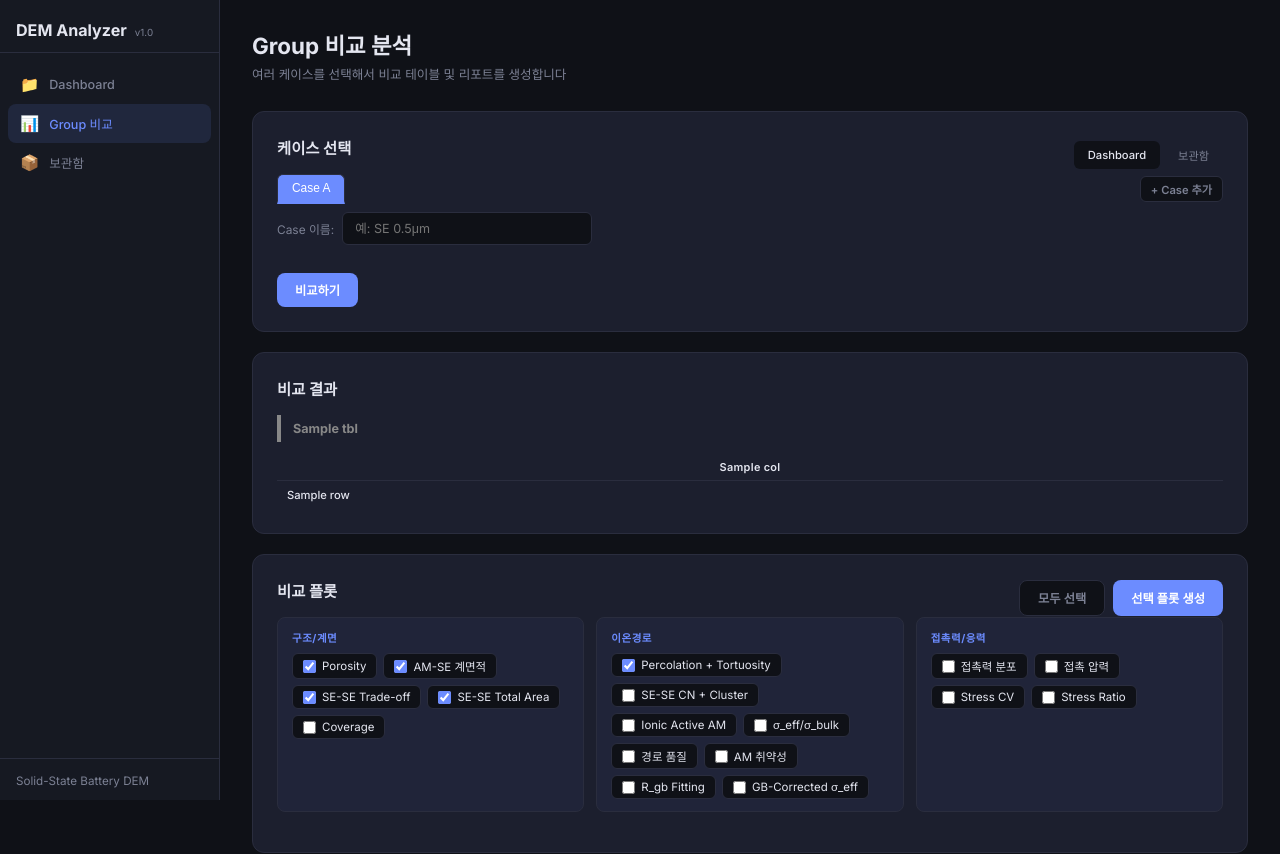
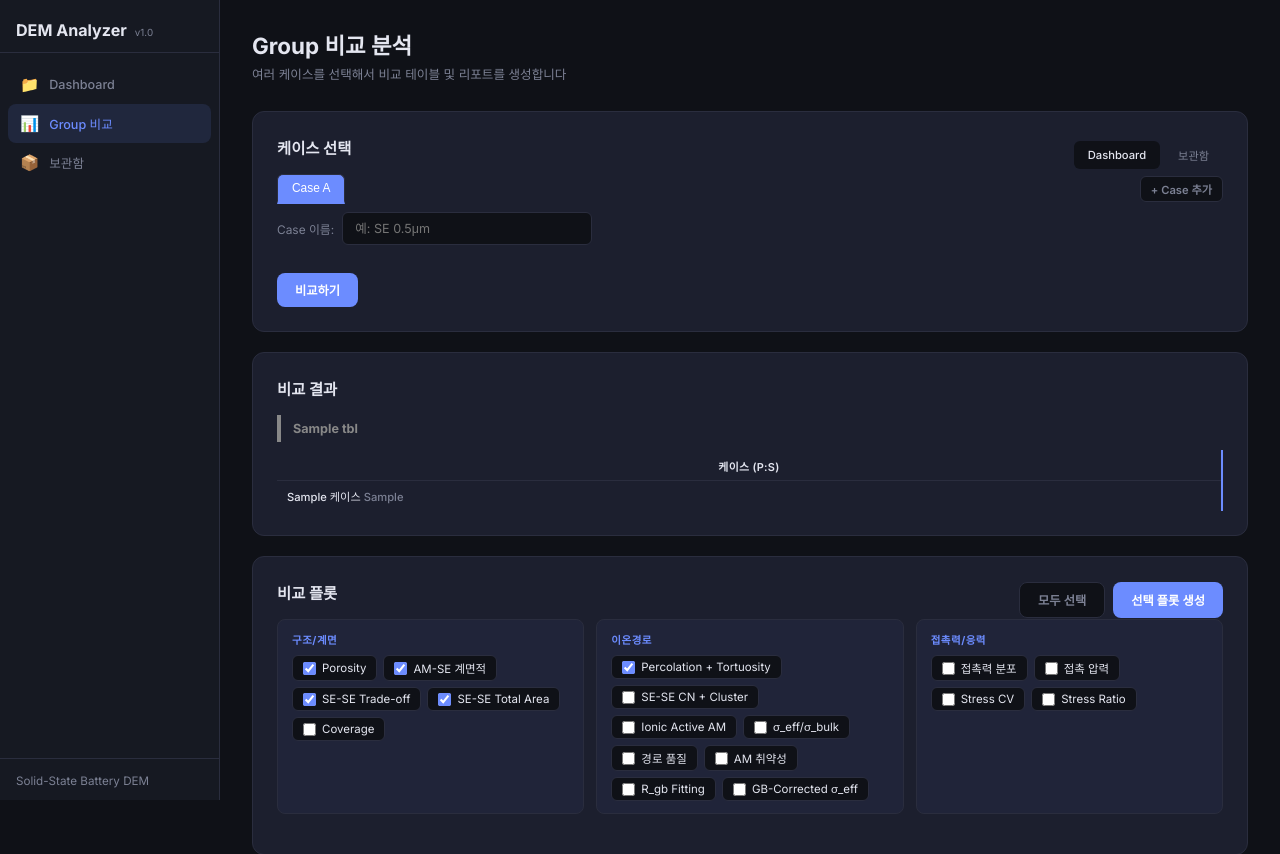
Before and after one commit to yonghoon7153-source/Yonghoon, a Flask app: template webapp/templates/group.html in a window 1280 px wide. Shown: the top 854 px of the page. Run offline with Flask 3, Linux system fonts and the light colour scheme; the template is opened without the code that fills it: most values are stand-ins (such as "Sample title", 1, 10 or a date in 2020); some libraries are stand-ins or nearby versions.

Commit message:
비교 테이블: 케이스+P:S 한 컬럼으로 합침, sticky 고정
케이스명 옆에 P:S 회색으로 표시, 하나의 sticky 컬럼
오른쪽에 파란 구분선

https://claude.ai/code/session_01T6GQvxeZmHSwX8wMisgokw

```diff
--- a/webapp/static/css/style.css
+++ b/webapp/static/css/style.css
@@ -223,8 +223,7 @@ tr.tooltip-row .tt-meaning { color: #a5f3c4; margin-top: 8px; }
 .sticky-col {
   position: sticky; background: var(--card); z-index: 2;
 }
-.sticky-col-1 { left: 0; min-width: 90px; max-width: 110px; }
-.sticky-col-2 { left: 90px; min-width: 40px; max-width: 50px; padding-left: 4px !important; padding-right: 4px !important; border-right: 2px solid var(--accent) !important; }
+.sticky-col-1 { left: 0; white-space: nowrap; border-right: 2px solid var(--accent) !important; }
 thead .sticky-col { z-index: 3; }
 .group-separator-row .group-separator-cell {
   background: var(--bg2); color: var(--group-color, var(--accent));
--- a/webapp/templates/group.html
+++ b/webapp/templates/group.html
@@ -70,21 +70,29 @@
     <table class="data-table compact group-table">
       <thead>
         <tr>
+          <th class="group-th sticky-col sticky-col-1">
+            <span class="th-name">케이스 (P:S)</span>
+          </th>
           {% for col in comparison.columns %}
-          <th class="group-th{% if loop.index <= 2 %} sticky-col sticky-col-{{ loop.index }}{% endif %}{% if comparison.categories and loop.index0 > 0 and comparison.categories[loop.index0] != comparison.categories[loop.index0 - 1] %} cat-border{% endif %}" data-col-metric="{{ col }}">
+          {% if loop.index > 2 %}
+          <th class="group-th{% if comparison.categories and loop.index0 > 0 and comparison.categories[loop.index0] != comparison.categories[loop.index0 - 1] %} cat-border{% endif %}" data-col-metric="{{ col }}">
             <span class="th-name">{{ col }}</span>
             {% if comparison.units[loop.index0] %}
             <span class="th-unit">{{ comparison.units[loop.index0] }}</span>
             {% endif %}
           </th>
+          {% endif %}
           {% endfor %}
         </tr>
       </thead>
       <tbody>
         {% for row in tbl.rows %}
         <tr>
+          <td class="sticky-col sticky-col-1">{{ row['케이스'] if row['케이스'] is defined else '-' }} <span style="color:var(--dim)">{{ row['P:S'] if row['P:S'] is defined else '' }}</span></td>
           {% for col in comparison.columns %}
-          <td class="{% if loop.index <= 2 %}sticky-col sticky-col-{{ loop.index }}{% endif %}{% if row.__best__ is defined and col in row.__best__ %} best-val{% endif %}{% if comparison.categories and loop.index0 > 0 and comparison.categories[loop.index0] != comparison.categories[loop.index0 - 1] %} cat-border{% endif %}">{{ row[col] if row[col] is defined else '-' }}</td>
+          {% if loop.index > 2 %}
+          <td class="{% if row.__best__ is defined and col in row.__best__ %}best-val{% endif %}{% if comparison.categories and loop.index0 > 0 and comparison.categories[loop.index0] != comparison.categories[loop.index0 - 1] %} cat-border{% endif %}">{{ row[col] if row[col] is defined else '-' }}</td>
+          {% endif %}
           {% endfor %}
         </tr>
         {% endfor %}
```
